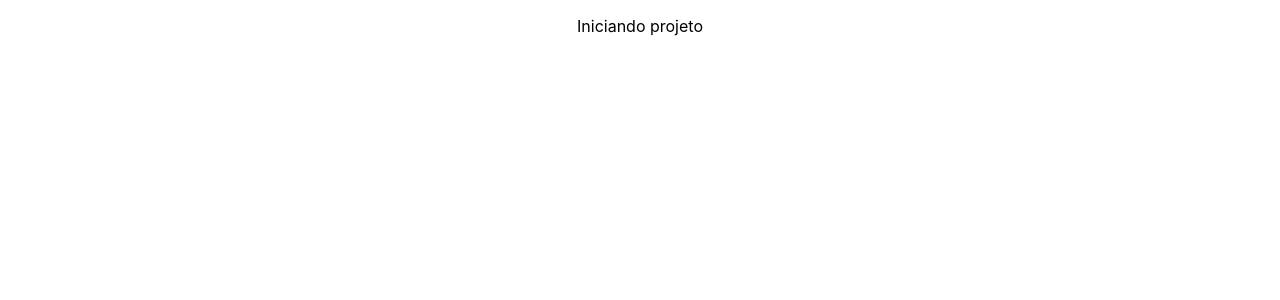
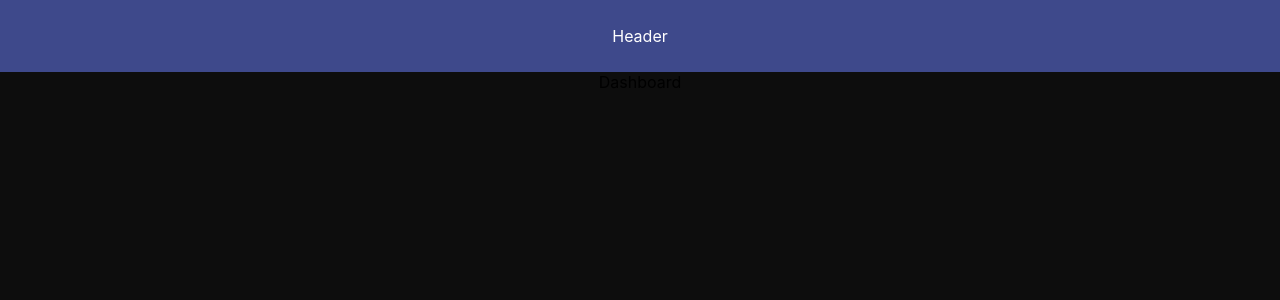
Before and after one commit to GenesisHenriques/Challenge-Ultracar_Front-end, a React (Create React App) app in the folder challenge-ultracar_front-end/: page / in a window 1280 px wide. Shown: the top 300 px of the page. Built offline with nearby package versions, Linux system fonts and the light colour scheme.

Commit message:
:rocket: Creating the Dashboard Base Structure

```diff
--- a/challenge-ultracar_front-end/package.json
+++ b/challenge-ultracar_front-end/package.json
@@ -8,6 +8,7 @@
     "@testing-library/user-event": "^13.5.0",
     "react": "^18.1.0",
     "react-dom": "^18.1.0",
+    "react-google-charts": "^4.0.0",
     "react-scripts": "5.0.1",
     "web-vitals": "^2.1.4"
   },
--- a/challenge-ultracar_front-end/src/App.css
+++ b/challenge-ultracar_front-end/src/App.css
@@ -1,38 +1,5 @@
-.App {
+* {
   text-align: center;
+  padding: 0%;
+  margin: 0%;
 }
-
-.App-logo {
-  height: 40vmin;
-  pointer-events: none;
-}
-
-@media (prefers-reduced-motion: no-preference) {
-  .App-logo {
-    animation: App-logo-spin infinite 20s linear;
-  }
-}
-
-.App-header {
-  background-color: #282c34;
-  min-height: 100vh;
-  display: flex;
-  flex-direction: column;
-  align-items: center;
-  justify-content: center;
-  font-size: calc(10px + 2vmin);
-  color: white;
-}
-
-.App-link {
-  color: #61dafb;
-}
-
-@keyframes App-logo-spin {
-  from {
-    transform: rotate(0deg);
-  }
-  to {
-    transform: rotate(360deg);
-  }
-}
--- a/challenge-ultracar_front-end/src/App.js
+++ b/challenge-ultracar_front-end/src/App.js
@@ -1,10 +1,11 @@
-import logo from './logo.svg';
 import './App.css';
+
+import Home from './Pages/Home/Home';
 
 function App() {
   return (
     <div className="App">
-      <p>Iniciando projeto</p>
+      <Home />
     </div>
   );
 }
--- /dev/null
+++ b/challenge-ultracar_front-end/src/Components/Home/Dashboard/Dashboard.css
@@ -0,0 +1,5 @@
+.Dashboard {
+  background-color: #0D0D0D;
+  height: 100vh;
+  flex-grow: 1;
+}
--- /dev/null
+++ b/challenge-ultracar_front-end/src/Components/Home/Dashboard/Dashboard.jsx
@@ -0,0 +1,11 @@
+import './Dashboard.css';
+
+function Dashboard() {
+  return (
+    <div className='Dashboard'>
+      <p>Dashboard</p>
+    </div>
+  );
+}
+
+export default Dashboard;
--- /dev/null
+++ b/challenge-ultracar_front-end/src/Components/Home/Header/Header.css
@@ -0,0 +1,8 @@
+.header {
+  background-color: #3E498B;
+  color: white;
+  height: 9vh;
+  display: flex;
+  justify-content: center;
+  align-items: center;
+}
--- /dev/null
+++ b/challenge-ultracar_front-end/src/Components/Home/Header/Header.jsx
@@ -0,0 +1,11 @@
+import './Header.css';
+
+function Header() {
+  return (
+    <div className='header'>
+      <p>Header</p>
+    </div>
+  );
+}
+
+export default Header;
--- /dev/null
+++ b/challenge-ultracar_front-end/src/Pages/Home/Home.css
@@ -0,0 +1,4 @@
+.Home {
+  display: flex;
+  flex-direction: column;
+}
--- /dev/null
+++ b/challenge-ultracar_front-end/src/Pages/Home/Home.jsx
@@ -0,0 +1,15 @@
+import Header from '../../Components/Home/Header/Header';
+import Dashboard from '../../Components/Home/Dashboard/Dashboard';
+
+import './Home.css';
+
+function Home() {
+  return (
+    <div className='Home'>
+      <Header />
+      <Dashboard />
+    </div>
+  );
+}
+
+export default Home;
```
Also changed, not shown: 1 other file (tests, documents, lock files or other folders).
